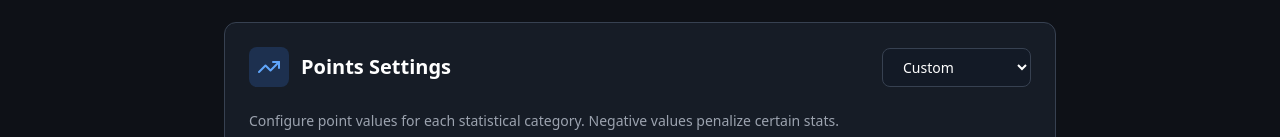
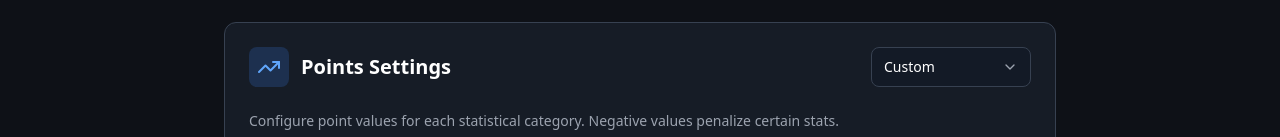
Before and after one commit to jojongai/nba-trade-support, a Next.js app in the folder apps/frontend/: page /league-settings in a window 1280 px wide. Shown: the part 387-524 px from the top of the page. Built offline with nearby package versions, Linux system fonts and the light colour scheme.

Commit message:
minor ui updates

```diff
--- a/apps/frontend/src/app/league-settings/page.tsx
+++ b/apps/frontend/src/app/league-settings/page.tsx
@@ -16,6 +16,7 @@ import {
   type CategorySettings,
   type LeagueSettings,
 } from "@/lib/league-settings";
+import { ThemedSelect } from "@/components/ThemedSelect";
 
 const DEFAULT_POINTS_SETTINGS: PointsSettings = {
   points: 1,
@@ -55,17 +56,17 @@ const DEFAULT_CATEGORIES: CategorySettings[] = [
 const PRESET_FORMATS = {
   espn: {
     points: 1,
-    assists: 1,
+    assists: 2,
     rebounds: 1,
     offensiveRebounds: 0,
     defensiveRebounds: 0,
-    steals: 1,
-    blocks: 1,
-    turnovers: -1,
-    fieldGoalsMade: 0,
-    fieldGoalsAttempted: 0,
+    steals: 4,
+    blocks: 4,
+    turnovers: -2,
+    fieldGoalsMade: 2,
+    fieldGoalsAttempted: -1,
     freeThrowsMade: 1,
-    freeThrowsAttempted: 0,
+    freeThrowsAttempted: -1,
     threePointersMade: 1,
     doubleDoubles: 0,
     tripleDoubles: 0,
@@ -74,19 +75,19 @@ const PRESET_FORMATS = {
     minutesPlayed: 0,
   },
   yahoo: {
-    points: 0.5,
+    points: 1,
     assists: 1.5,
-    rebounds: 1.5,
+    rebounds: 1.2,
     offensiveRebounds: 0,
     defensiveRebounds: 0,
     steals: 3,
     blocks: 3,
     turnovers: -1,
-    fieldGoalsMade: 2,
-    fieldGoalsAttempted: -1,
-    freeThrowsMade: 1,
-    freeThrowsAttempted: -1,
-    threePointersMade: 3,
+    fieldGoalsMade: 0,
+    fieldGoalsAttempted: 0,
+    freeThrowsMade: 0,
+    freeThrowsAttempted: 0,
+    threePointersMade: 0,
     doubleDoubles: 0,
     tripleDoubles: 0,
     technicalFouls: 0,
@@ -96,19 +97,19 @@ const PRESET_FORMATS = {
   sleeper: {
     points: 1,
     assists: 1.5,
-    rebounds: 1.25,
+    rebounds: 1.2,
     offensiveRebounds: 0,
     defensiveRebounds: 0,
-    steals: 2,
-    blocks: 2,
+    steals: 3,
+    blocks: 3,
     turnovers: -1,
     fieldGoalsMade: 0,
     fieldGoalsAttempted: 0,
     freeThrowsMade: 0,
     freeThrowsAttempted: 0,
-    threePointersMade: 0.5,
-    doubleDoubles: 1.5,
-    tripleDoubles: 3,
+    threePointersMade: 0,
+    doubleDoubles: 0,
+    tripleDoubles: 0,
     technicalFouls: 0,
     flagrantFouls: 0,
     minutesPlayed: 0,
@@ -389,24 +390,17 @@ export default function LeagueSettingsPage() {
                     Points Settings
                   </h2>
                 </div>
-                <select
+                <ThemedSelect
                   value={selectedPreset}
-                  onChange={(e) =>
-                    handlePresetChange(
-                      e.target.value as
-                        | "custom"
-                        | "espn"
-                        | "yahoo"
-                        | "sleeper"
-                    )
-                  }
-                  className="px-4 py-2 bg-gray-900/50 border border-gray-700 rounded-lg text-white text-sm focus:outline-none focus:border-orange-500"
-                >
-                  <option value="custom">Custom</option>
-                  <option value="espn">ESPN Preset</option>
-                  <option value="yahoo">Yahoo Preset</option>
-                  <option value="sleeper">Sleeper Preset</option>
-                </select>
+                  onChange={(v) => handlePresetChange(v as "custom" | "espn" | "yahoo" | "sleeper")}
+                  options={[
+                    { value: "custom", label: "Custom" },
+                    { value: "espn", label: "ESPN Preset" },
+                    { value: "yahoo", label: "Yahoo Preset" },
+                    { value: "sleeper", label: "Sleeper Preset" },
+                  ]}
+                  className="w-40"
+                />
               </div>
 
               <p className="text-sm text-gray-400 mb-6">
--- a/apps/frontend/src/app/player-rankings/page.tsx
+++ b/apps/frontend/src/app/player-rankings/page.tsx
@@ -4,6 +4,7 @@ import { useState, useEffect, useMemo } from "react";
 import { Search, ChevronDown, ChevronUp } from "lucide-react";
 import { fetchRankings, fetchTeams, type RankingRow, type Team } from "@/lib/api";
 import { getSavedPointsWeights } from "@/lib/league-settings";
+import { ThemedSelect } from "@/components/ThemedSelect";
 
 export default function PlayerRankingsPage() {
   const [rankings, setRankings] = useState<RankingRow[]>([]);
@@ -390,32 +391,26 @@ export default function PlayerRankingsPage() {
               />
             </div>
             <div className="relative min-w-0">
-              <select
+              <ThemedSelect
                 value={positionFilter}
-                onChange={(e) => setPositionFilter(e.target.value)}
-                className="w-full h-10 pl-3 pr-8 text-sm bg-gray-900/50 border border-gray-700 rounded-lg text-white focus:outline-none focus:border-orange-500 appearance-none"
-              >
-                <option value="">All Positions</option>
-                {positions.map((pos) => (
-                  <option key={pos} value={pos}>
-                    {pos}
-                  </option>
-                ))}
-              </select>
+                onChange={setPositionFilter}
+                placeholder="All Positions"
+                options={[
+                  { value: "", label: "All Positions" },
+                  ...positions.map((pos) => ({ value: pos, label: pos })),
+                ]}
+              />
             </div>
             <div className="relative min-w-0">
-              <select
+              <ThemedSelect
                 value={teamFilter}
-                onChange={(e) => setTeamFilter(e.target.value)}
-                className="w-full h-10 pl-3 pr-8 text-sm bg-gray-900/50 border border-gray-700 rounded-lg text-white focus:outline-none focus:border-orange-500 appearance-none"
-              >
-                <option value="">All Teams</option>
-                {teams.map((t) => (
-                  <option key={t.id} value={t.abbreviation}>
-                    {t.full_name}
-                  </option>
-                ))}
-              </select>
+                onChange={setTeamFilter}
+                placeholder="All Teams"
+                options={[
+                  { value: "", label: "All Teams" },
+                  ...teams.map((t) => ({ value: t.abbreviation, label: t.full_name })),
+                ]}
+              />
             </div>
             <div className="min-w-0">
               <button
--- /dev/null
+++ b/apps/frontend/src/components/ThemedSelect.tsx
@@ -0,0 +1,84 @@
+"use client";
+
+import { useState, useRef, useEffect } from "react";
+import { ChevronDown } from "lucide-react";
+
+export type ThemedSelectOption = { value: string; label: string };
+
+type ThemedSelectProps = {
+  value: string;
+  onChange: (value: string) => void;
+  options: ThemedSelectOption[];
+  placeholder?: string;
+  className?: string;
+  /** Optional: align dropdown menu (e.g. "right" for RTL or narrow containers) */
+  align?: "left" | "right";
+};
+
+export function ThemedSelect({
+  value,
+  onChange,
+  options,
+  placeholder = "Select…",
+  className = "",
+  align = "left",
+}: ThemedSelectProps) {
+  const [open, setOpen] = useState(false);
+  const ref = useRef<HTMLDivElement>(null);
+
+  const selectedOption = options.find((o) => o.value === value);
+  const displayLabel = selectedOption ? selectedOption.label : placeholder;
+
+  useEffect(() => {
+    const handleClickOutside = (e: MouseEvent) => {
+      if (ref.current && !ref.current.contains(e.target as Node)) setOpen(false);
+    };
+    document.addEventListener("mousedown", handleClickOutside);
+    return () => document.removeEventListener("mousedown", handleClickOutside);
+  }, []);
+
+  return (
+    <div ref={ref} className={`relative ${className}`}>
+      <button
+        type="button"
+        onClick={() => setOpen((o) => !o)}
+        className="w-full h-10 pl-3 pr-9 flex items-center text-sm bg-gray-900/50 border border-gray-700 rounded-lg text-white hover:border-gray-600 focus:outline-none focus:border-orange-500 focus:ring-1 focus:ring-orange-500/50 transition-colors relative"
+      >
+        <span className={`truncate ${selectedOption ? "text-white" : "text-gray-500"}`}>
+          {displayLabel}
+        </span>
+        <ChevronDown
+          className={`absolute right-3 top-1/2 -translate-y-1/2 w-4 h-4 text-gray-400 transition-transform flex-shrink-0 ${open ? "rotate-180" : ""}`}
+          aria-hidden
+        />
+      </button>
+
+      {open && (
+        <ul
+          className={`absolute z-50 mt-1 py-1 w-full max-h-60 overflow-auto rounded-lg border border-gray-700 bg-gray-800 shadow-xl ${
+            align === "right" ? "right-0" : "left-0"
+          }`}
+        >
+          {options.map((opt) => (
+            <li key={opt.value}>
+              <button
+                type="button"
+                onClick={() => {
+                  onChange(opt.value);
+                  setOpen(false);
+                }}
+                className={`w-full px-3 py-2 text-left text-sm transition-colors ${
+                  opt.value === value
+                    ? "bg-orange-500/20 text-orange-400"
+                    : "text-gray-300 hover:bg-gray-700 hover:text-white"
+                }`}
+              >
+                {opt.label}
+              </button>
+            </li>
+          ))}
+        </ul>
+      )}
+    </div>
+  );
+}
```
